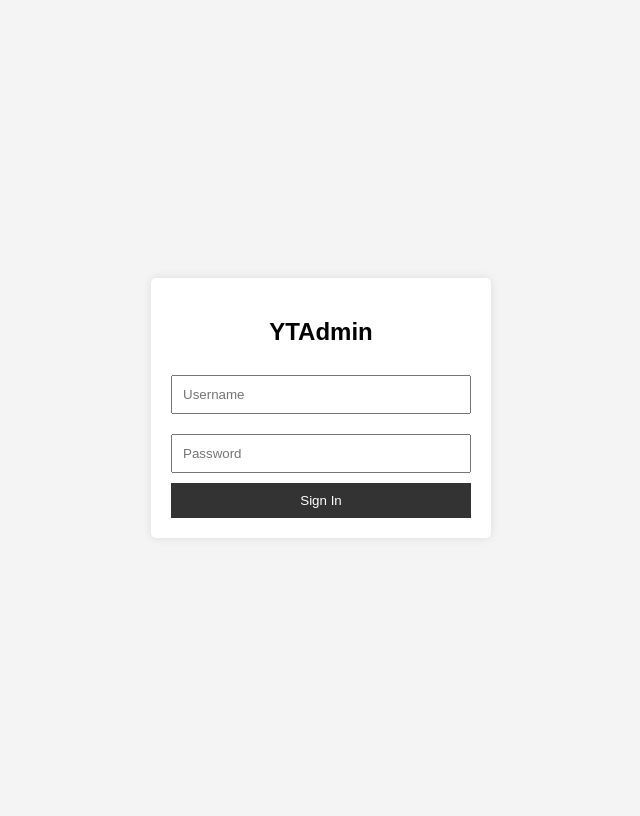
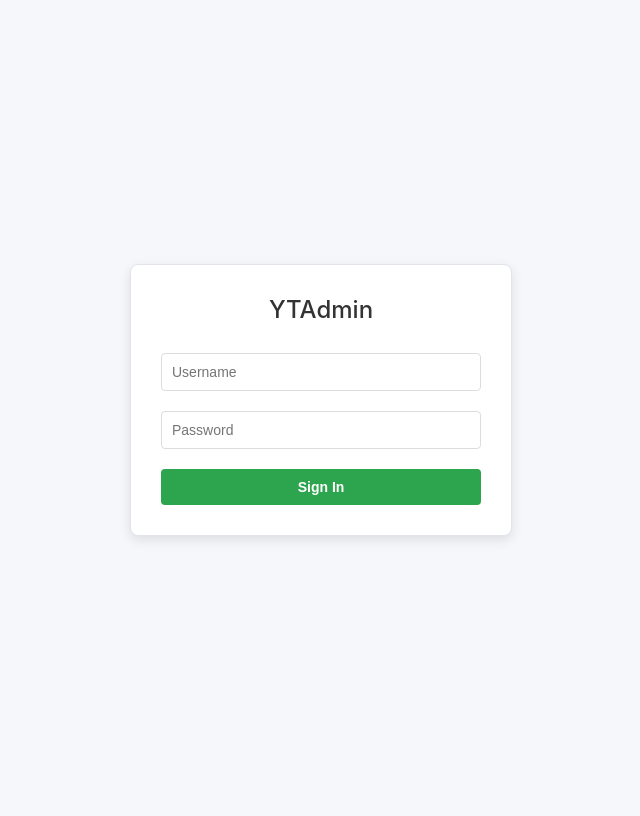
Before and after one commit to sphynkx/ytadmin, a FastAPI app: page / in a window 1280 px wide. Shown: the whole page, without its empty margins (319-959 px from the left). After the commit the page ends 540 px from the top, so only its background shows below. Run offline with FastAPI, Linux system fonts and the light colour scheme.

Commit message:
Modify templates - switch UI to white scheme.

```diff
--- a/templates/login.html
+++ b/templates/login.html
@@ -3,29 +3,88 @@
 <head>
     <title>Admin Login</title>
     <style>
-        body { background-color: #f4f4f4; font-family: sans-serif; display: flex; align-items: center; justify-content: center; height: 100vh; }
-        .login-box { background: white; padding: 20px; box-shadow: 0 0 10px rgba(0,0,0,0.1); border-radius: 5px; width: 300px; }
-        input { width: 100%; padding: 10px; margin: 10px 0; box-sizing: border-box; }
-        button { width: 100%; padding: 10px; background-color: #333; color: white; border: none; cursor: pointer; }
-        button:hover { background-color: #555; }
+        body {
+            background-color: #f5f7fa;
+            font-family: -apple-system, BlinkMacSystemFont, "Segoe UI", Roboto, Helvetica, Arial, sans-serif;
+            display: flex;
+            align-items: center;
+            justify-content: center;
+            height: 100vh;
+            margin: 0;
+        }
+        .login-box {
+            background: white;
+            padding: 30px;
+            box-shadow: 0 4px 12px rgba(0,0,0,0.1);
+            border-radius: 8px;
+            width: 320px;
+            border: 1px solid #e1e4e8;
+        }
+        h2 {
+            text-align: center;
+            color: #333;
+            margin-top: 0;
+            font-weight: 500;
+        }
+        input {
+            width: 100%;
+            padding: 10px;
+            margin: 10px 0;
+            box-sizing: border-box;
+            border: 1px solid #ddd;
+            border-radius: 4px;
+            font-size: 14px;
+        }
+        input:focus {
+            border-color: #0366d6;
+            outline: none;
+            box-shadow: 0 0 0 2px rgba(3,102,214,0.2);
+        }
+        button {
+            width: 100%;
+            padding: 10px;
+            background-color: #2da44e; /* GitHub Green style */
+            color: white;
+            border: none;
+            border-radius: 4px;
+            cursor: pointer;
+            font-size: 14px;
+            font-weight: 600;
+            margin-top: 10px;
+        }
+        button:hover { background-color: #2c974b; }
+        .error-msg {
+            color: #dc3545;
+            text-align: center;
+            font-size: 0.9em;
+            margin-top: 10px;
+            display: none;
+        }
     </style>
 </head>
 <body>
     <div class="login-box">
-        <h2 style="text-align:center">YTAdmin</h2>
+        <h2>YTAdmin</h2>
         <form id="loginForm">
-            <input type="text" name="username" placeholder="Username" required>
+            <input type="text" name="username" placeholder="Username" required autocomplete="off">
             <input type="password" name="password" placeholder="Password" required>
             <button type="submit">Sign In</button>
         </form>
+        <div id="errorMsg" class="error-msg">Login failed. Check credentials.</div>
     </div>
     <script>
         document.getElementById('loginForm').onsubmit = async (e) => {
             e.preventDefault();
             const formData = new FormData(e.target);
+            const msg = document.getElementById('errorMsg');
+            msg.style.display = 'none';
+
             const resp = await fetch('/login', { method: 'POST', body: formData });
-            if (resp.ok) window.location.reload();
-            else alert("Login failed");
+            if (resp.ok) {
+                window.location.reload();
+            } else {
+                msg.style.display = 'block';
+            }
         };
     </script>
 </body>
```
Also changed, not shown: templates/dashboard.html (+103 -28 lines).
